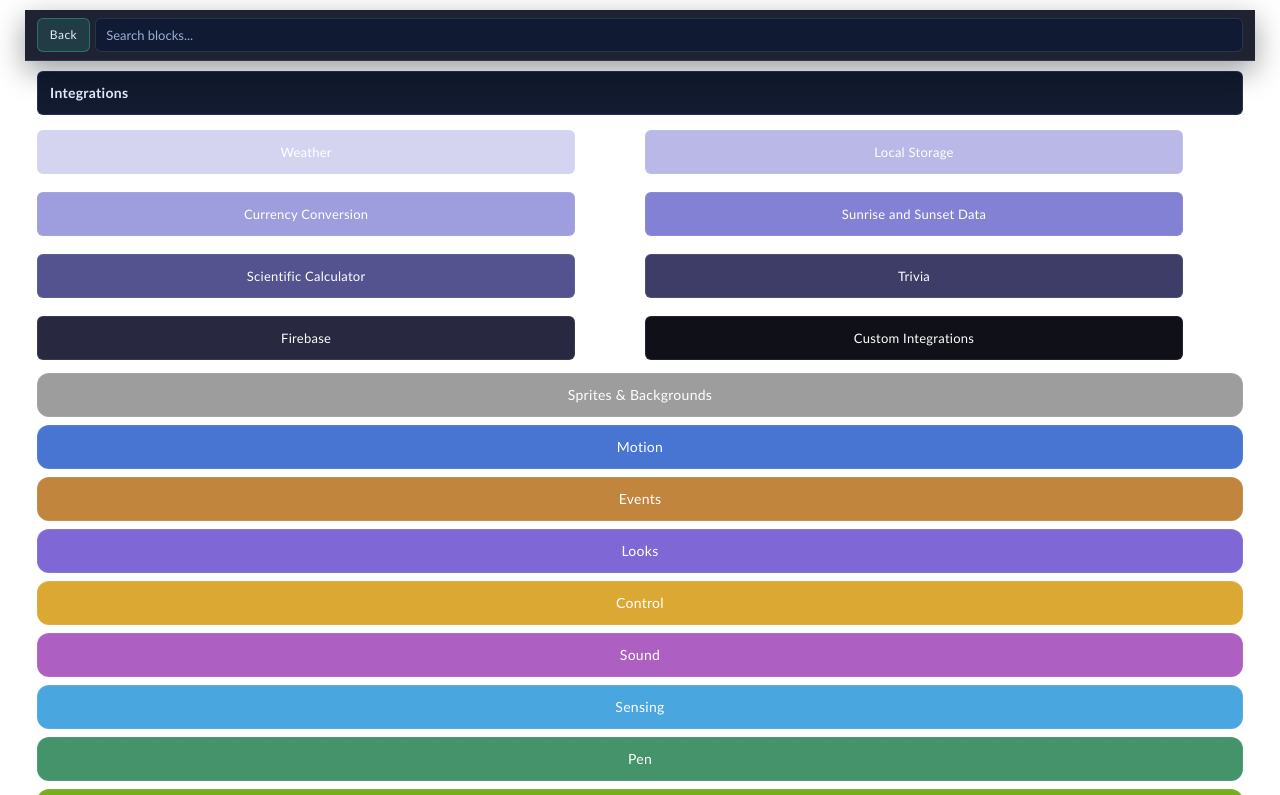
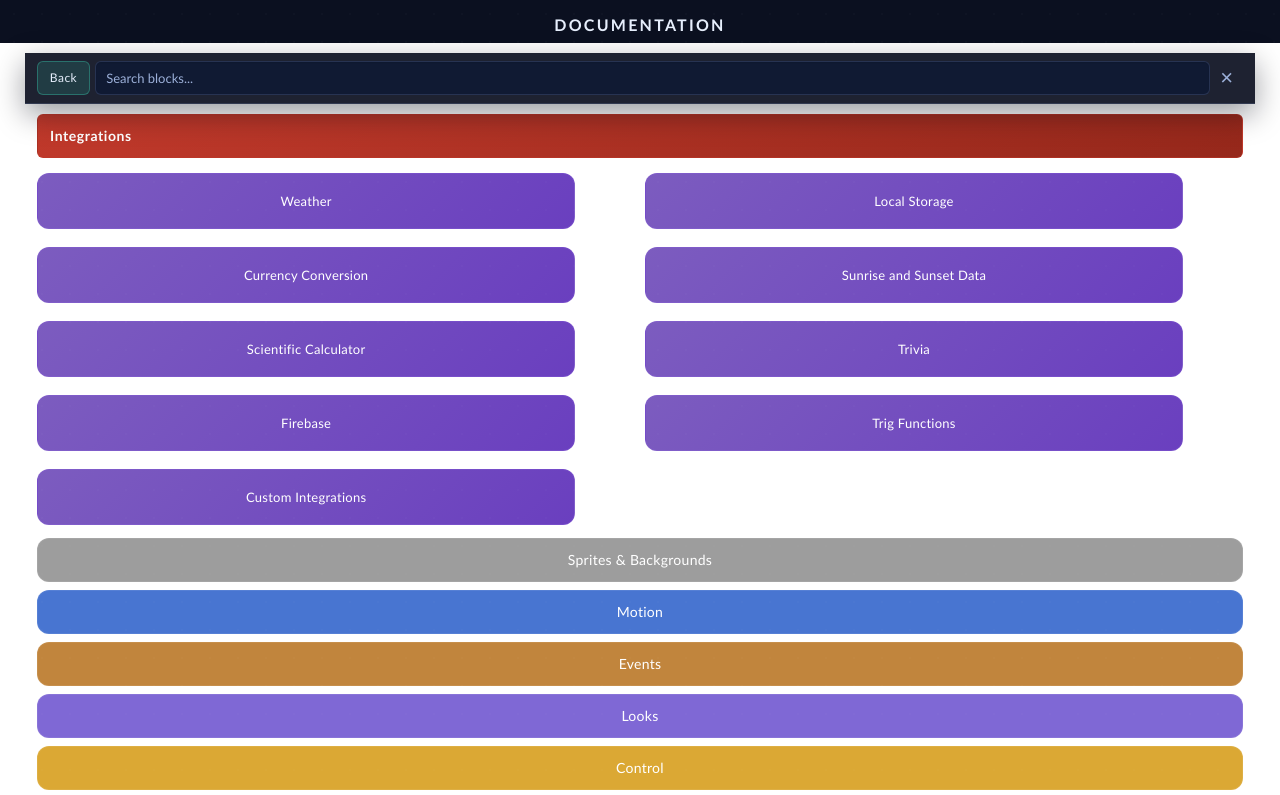
Before and after one commit to nyashagabriel/woofjs-greyway-edition, a plain HTML site: page docs/index.html in a window 1280 px wide. Both pictures are taken after a click on the button "Integrations". Shown: the top 795 px of the page. Drawn offline with Linux system fonts and the light colour scheme.

Commit message:
modified the ui

```diff
--- a/docs/docs.css
+++ b/docs/docs.css
@@ -422,19 +422,19 @@ h4 {
 
 
 #Weather{
-    background-color: #d5d4f0;
+    background-color: #7c5cbf;
     width:90% !important;
 }
 #Local{
-    background-color: #b9b8e6;
+    background-color: #7c5cbf;
     width:90% !important;
 }
 #Currency{
-    background-color: #9e9ddd;
+    background-color: #7c5cbf;
     width:90% !important;
 }
 #Sunrise{
-    background-color: #8381d4;
+    background-color: #7c5cbf;
     width:90% !important;
 }
 /*#Market{
@@ -446,23 +446,27 @@ h4 {
     width:90% !important;
 }*/
 #Chuck{
-    background-color: #48487c;
+    background-color: #7c5cbf;
     width:90% !important;
 }
 #Scientific{
-    background-color: #545390;
+    background-color: #7c5cbf;
     width:90% !important;
 }
 #Trivia{
-    background-color: #3e3d68;
+    background-color: #7c5cbf;
     width:90% !important;
 }
 #Firebase {
-    background-color: #282840;
+    background-color: #7c5cbf;
     width:90% !important;
 }
 #Custom{
-    background-color: #101019;
+    background-color: #7c5cbf;
+    width:90% !important;
+}
+#Trig{
+    background-color: #7c5cbf;
     width:90% !important;
 }
 
@@ -476,7 +480,8 @@ h4 {
 #Custom,
 #Sunrise,
 #Local,
-#Firebase {
+#Firebase,
+#Trig {
     height: 8%;
     width: 33%;
     border-radius: 10px;
--- a/docs/index.html
+++ b/docs/index.html
@@ -15,10 +15,12 @@
 
 <body>
     <div id="body">
+        <div class="docs-title">DOCUMENTATION</div>
         <div :style="menuStyles" id="menus">
         <div class="btn-group search">
                 <button v-show="open != undefined || search != ''" @click="search = ''; open = undefined" id="back" class="highlight btn btn-medium btn-info">Back</button>
                 <input  id="searchbar" type="search" class="form-control" placeholder="Search blocks..." v-model="search"></input>
+                <button v-show="search != '' || open != undefined" @click="search = ''; open = undefined" class="search-clear">&times;</button>
             </div>
 	    <div class="btn-group space-holder" :style="{height: (open != undefined || search != '') ? '38px' : '0px'}">
                 <input  id="searchbar-space-holder" type="search" class="form-control" placeholder="Search blocks..." v-model="search" style="visibility: hidden"></input>
@@ -32,7 +34,7 @@
                 </div>
             </template>
             <template v-else>
-                <div v-show="open == menu && !search" class="menu-header pinned">{{ menu }}</div>
+                <div v-show="open == menu && !search" class="menu-header pinned" :class="{'integrations-header': menu === 'Integrations'}">{{ menu }}</div>
                 <button v-show="open == undefined || open != menu || search" :class="{highlight: !search}" class="all" :id="menu.split(' ')[0]" @click="toggle(menu)">{{ menu }}</button>
                 <div v-show="open == menu || Object.keys(blocks).includes(open) || search" class="list" :class="{'menu-grid': (open == menu && menu == 'Integrations' && !search)}">
                     <div class="list" v-for="(blocks2, submenu) in blocks" :class="{'menu-grid-item': (open == menu && menu == 'Integrations' && !search)}">
@@ -264,6 +266,33 @@
                                 html:"<iframe src='//coding.space/woof/high_score.html' width='100%' height='500px' style='border:none;shadow:none;'></iframe>",
                                 tags:"firebase cloud storage high score integration"
                             },
+                        ],
+                        "Trig Functions":[
+                            {
+                                integrationDescription:"Use JavaScript's built-in Math object for trigonometric calculations. All trig functions use radians.",
+                                integrationDescriptionClass:"alert-info",
+                            },
+                            {html:"<hr style=\"height:7px;border:none;color:#e0e0e0;background-color:#e0e0e0;\"/>"},
+                            {
+                                description:"Basic trig functions — sine, cosine, and tangent:",
+                                code:'// Sine, Cosine, Tangent (input in radians)\nMath.sin(Math.PI / 6)   // 0.5\nMath.cos(Math.PI / 3)   // 0.5\nMath.tan(Math.PI / 4)   // 1',
+                                tags:"sin cos tan trig trigonometry math angle"
+                            },
+                            {
+                                description:"Convert between degrees and radians:",
+                                code:'// Degrees to radians\nvar radians = degrees * (Math.PI / 180)\n\n// Radians to degrees\nvar degrees = radians * (180 / Math.PI)',
+                                tags:"degrees radians convert trig trigonometry math angle"
+                            },
+                            {
+                                description:"Inverse trig functions — arcsin, arccos, arctan:",
+                                code:'// Inverse trig (returns radians)\nMath.asin(0.5)   // π/6\nMath.acos(0.5)   // π/3\nMath.atan(1)     // π/4\n\n// atan2 is great for finding angles between points\nvar angle = Math.atan2(dy, dx)',
+                                tags:"arcsin arccos arctan atan2 inverse trig trigonometry math angle"
+                            },
+                            {
+                                description:"Use trig to move a sprite in a circle:",
+                                code:'var ball = new Circle()\nball.radius = 15\nball.color = "cyan"\nvar angle = 0\n\nforever(() => {\n  ball.x = 150 * Math.cos(angle)\n  ball.y = 150 * Math.sin(angle)\n  angle += 0.02\n})',
+                                tags:"circle orbit trig trigonometry math animation"
+                            }
                         ],
                         "Custom Integrations": [
                             {
--- a/docs/vivid-docs.css
+++ b/docs/vivid-docs.css
@@ -156,14 +156,65 @@ button.all { margin-bottom: 8px !important; }
 }
 .menu-grid-item { margin: 0 !important; }
 .menu-grid .all {
-  height: 44px !important;
+  height: 56px !important;
   width: 100% !important;
-  border-radius: var(--radius-sm) !important;
+  border-radius: var(--radius-md) !important;
   font-size: 13px !important;
   padding: 8px 10px !important;
+  display: flex !important;
+  align-items: center;
+  justify-content: center;
+  text-align: center;
+  line-height: 1.25 !important;
 }
 
 #menus { padding: 10px 12px 16px !important; }
+
+/* ---- DOCUMENTATION title ---- */
+.docs-title {
+  text-align: center;
+  font-family: var(--font);
+  font-size: 16px;
+  font-weight: 700;
+  letter-spacing: 0.14em;
+  text-transform: uppercase;
+  color: var(--text);
+  padding: 14px 0 6px;
+  background: var(--bg-0);
+}
+
+/* ---- Search clear X button ---- */
+.search-clear {
+  background: none;
+  border: none;
+  color: var(--muted);
+  font-size: 22px;
+  line-height: 34px;
+  padding: 0 10px;
+  cursor: pointer;
+  transition: color 150ms ease;
+}
+.search-clear:hover {
+  color: var(--danger);
+}
+
+/* ---- Integrations header — crimson ---- */
+.menu-header.integrations-header {
+  background: linear-gradient(135deg, #c0392b, #96281b) !important;
+  border: 1px solid rgba(192, 57, 43, 0.5) !important;
+  color: #fff !important;
+  font-weight: 700;
+  letter-spacing: 0.04em;
+}
+
+/* ---- Integrations sub-buttons — unified vibrant purple ---- */
+.menu-grid .all,
+#Weather, #Sunrise, #Local, #Currency, #Scientific, #Trivia,
+#Chuck, #Firebase, #Custom, #Trig {
+  background: linear-gradient(135deg, #7c5cbf, #6a3fbf) !important;
+  border: 1px solid rgba(140, 100, 220, 0.3) !important;
+  color: #fff !important;
+}
 
 /* ---- Code blocks ---- */
 pre, code, pre.language-javascript, :not(pre) > code {
```
